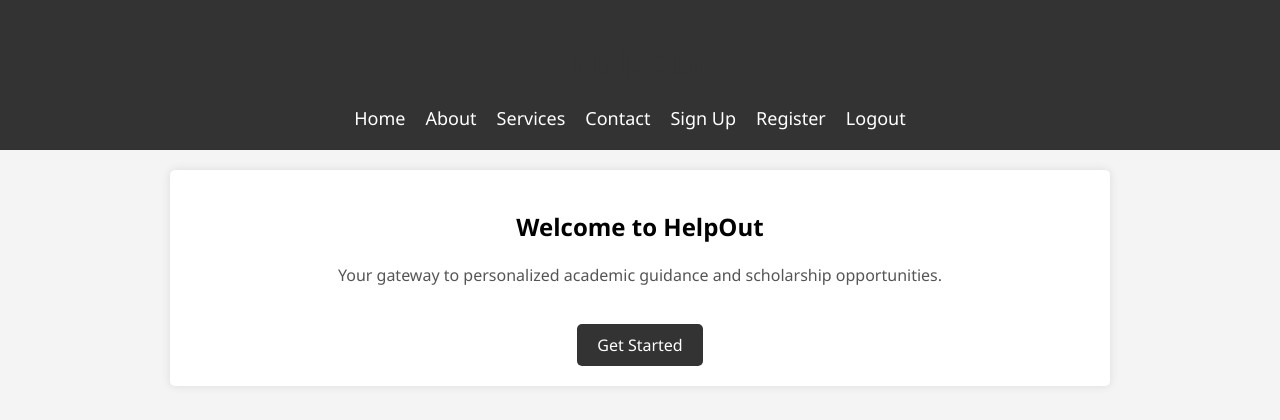
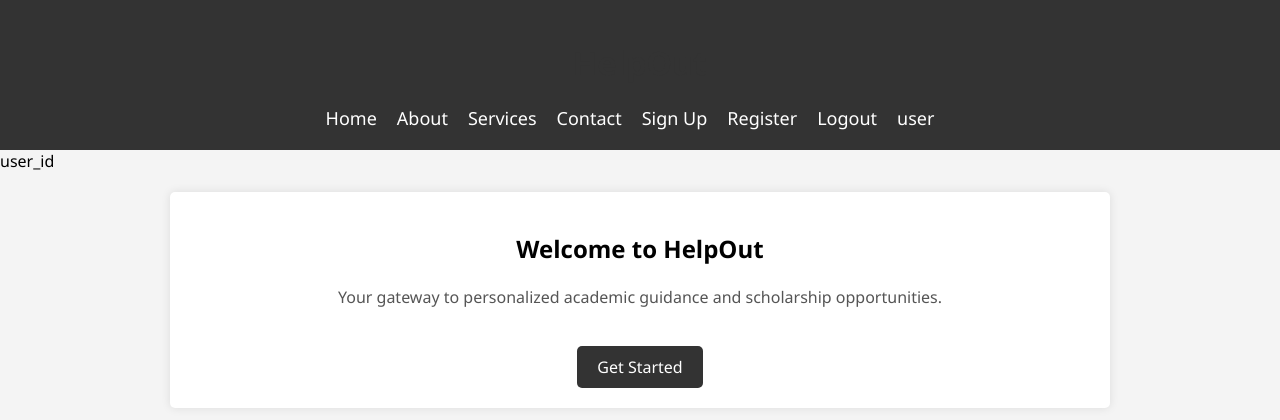
Before and after one commit to jacob-sasser/ITSC-3155-FINAL, a Flask app: page /index in a window 1280 px wide. Shown: the top 420 px of the page. Run offline with Flask 3, Linux system fonts and the light colour scheme; a user stored in the database is signed in.

Commit message:
in progress

```diff
--- a/app.py
+++ b/app.py
@@ -20,10 +20,10 @@ with app.app_context():
 @app.route('/index')
 def index():
 
-    '''
-    just test for logout function
+
+    #just test for logout function
     if 'user_id' in session:
-        flash('user_id')'''
+        flash('user_id')
 
     return render_template("index.html")
 
@@ -76,6 +76,10 @@ def handle_registration():
 
         return redirect(url_for('index'))
     return redirect(url_for('register'))
+
+@app.get('/user/<name>/test')
+def userpage():
+    return render_template("about.html")
 @app.get('/logout')
 def logout():
     if 'user_id' not in session:
--- a/templates/index.html
+++ b/templates/index.html
@@ -87,6 +87,7 @@
             <li><a href="login">Sign Up</a></li>
             <li><a href="register">Register</a></li>
             <li><a href = "logout"> Logout</a></li>
+            <li><a href = "user"> user</a></li>
       </ul>
     </nav>
   </header>
```
Also changed, not shown: src/Blueprints/userpage.py (+8 -2 lines), templates/user.html (added).
